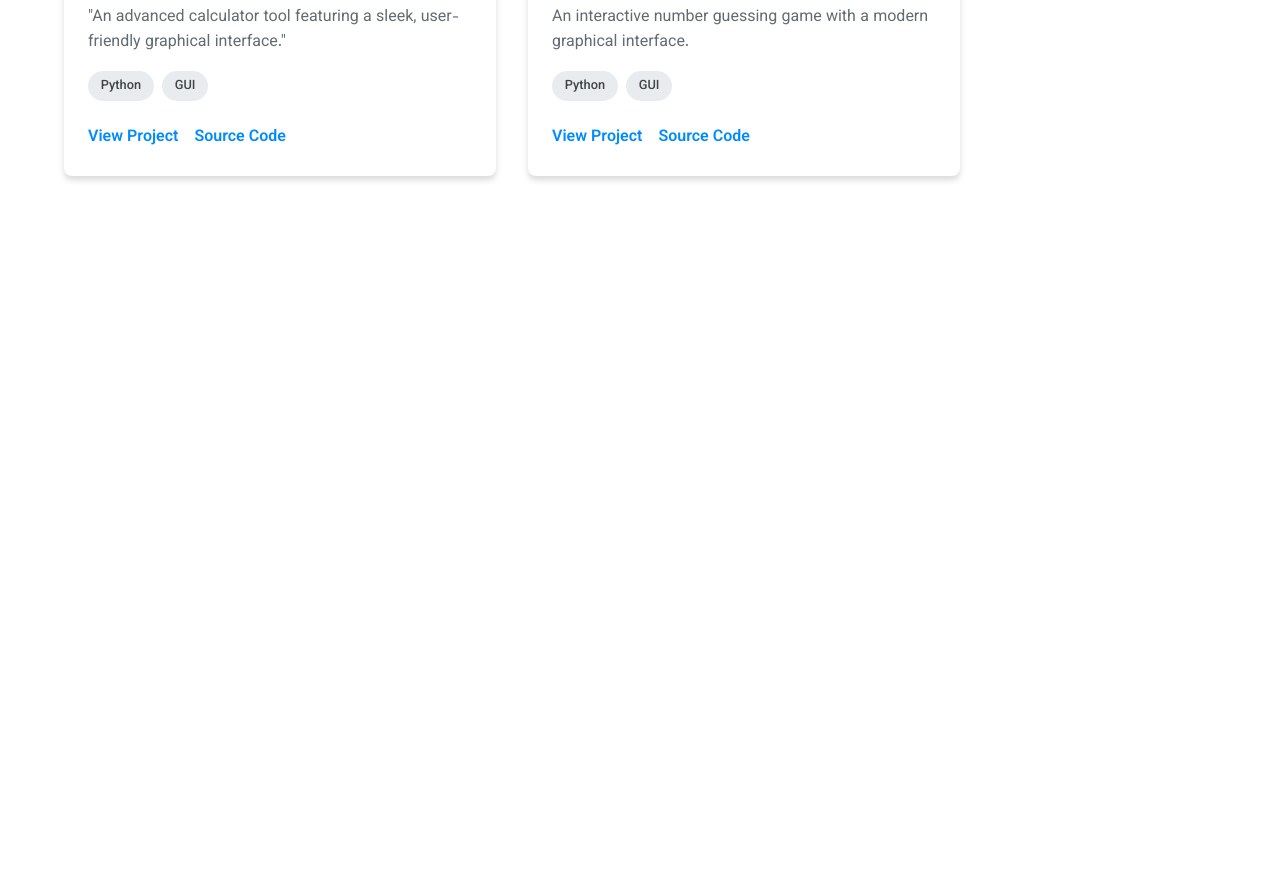
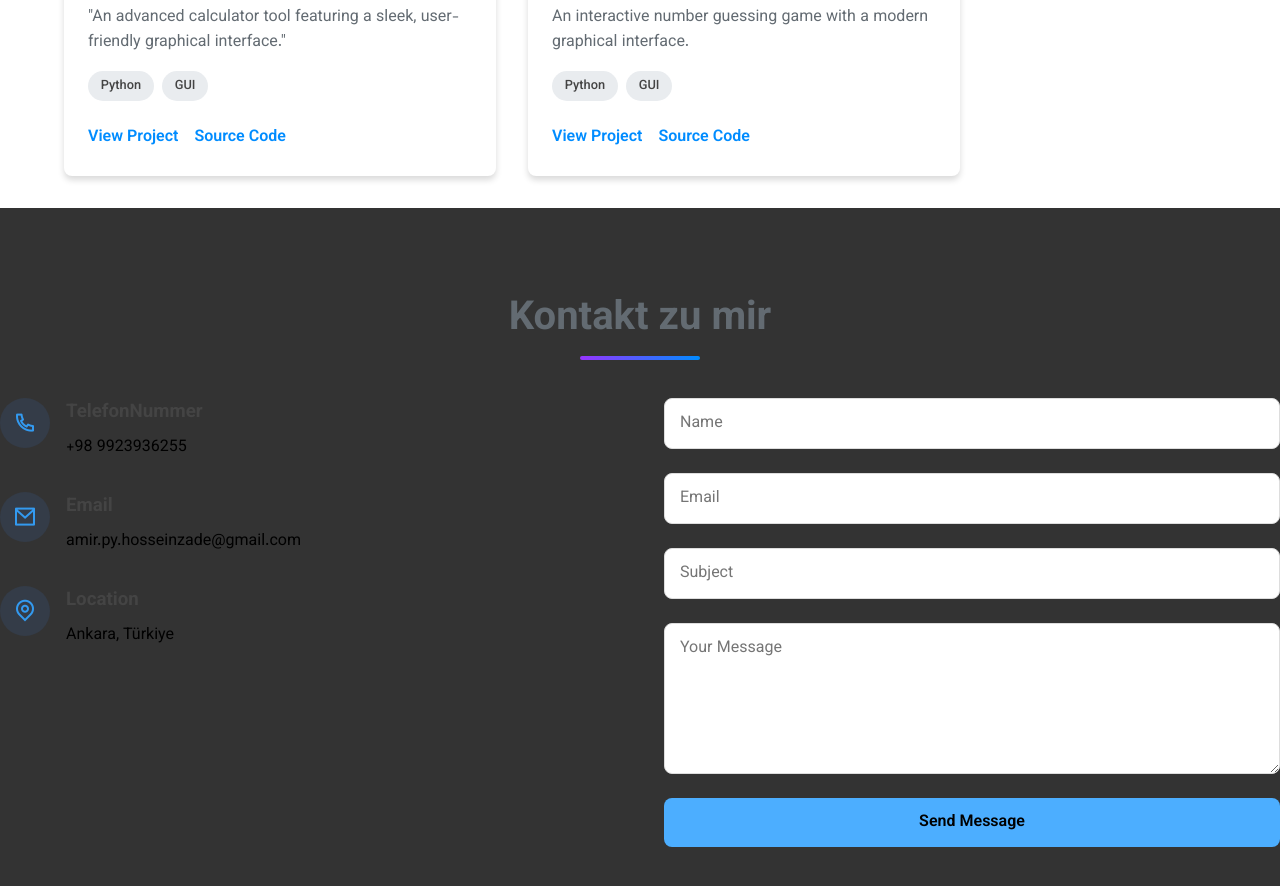
Before and after one commit to AmirHz-2006/Portfolio, a plain HTML site: page portfolio.html in a window 1280 px wide. Shown: the part 2633-3519 px from the top of the page. Before the commit the page ends 2841 px from the top, so only its background shows below. Drawn offline with nearby package versions, Linux system fonts and the light colour scheme.

Commit message:
KontaktTeil(main)

```diff
--- a/portfolio.css
+++ b/portfolio.css
@@ -591,3 +591,69 @@ a {
         transform: translateY(0px);
     }
 }
+
+/* Kontakt-Teil */
+.contact {
+    padding: 80px 0;
+    background-color: #333;
+}
+
+.contact-container {
+    display: grid;
+    grid-template-columns: 1fr 1fr;
+    gap: 3rem;
+}
+
+.contact-info {
+    display: flex;
+    flex-direction: column;
+    gap: 2rem;
+}
+
+.contact-item {
+    display: flex;
+    align-items: flex-start;
+    gap: 1rem;
+}
+
+.contact-item i {
+    font-size: 1.5rem;
+    color: #339af0;
+    background-color: rgba(58, 134, 255, 0.1);
+    width: 50px;
+    height: 50px;
+    border-radius: 50%;
+    display: flex;
+    align-items: center;
+    justify-content: center;
+}
+
+.contact-item h3 {
+    margin-bottom: 0.5rem;
+    color: #444;
+}
+
+.contact-form {
+    display: flex;
+    flex-direction: column;
+    gap: 1.5rem;
+}
+
+.contact-form input[type="submit"]{
+    background-color: #4caeff;
+}
+
+.form-content {
+    display: flex;
+    flex-direction: column;
+}
+
+.form-content input,
+.form-content textarea {
+    padding: 12px 15px;
+    border: 1px solid #ddd;
+    border-radius: 8px;
+    font-family: inherit;
+    font-size: 1rem;
+    transition: all 0.3s ease;
+}
--- a/portfolio.html
+++ b/portfolio.html
@@ -386,6 +386,55 @@
                     </div>
                 </div>
             </section>
+            <!-- Kontakt-Teil -->
+            <section id="contact" class="contact">
+                <div class="container">
+                    <h2 class="section-title">Kontakt zu mir</h2>
+                    <div class="contact-container">
+                        <!-- Kontaktinformationen -->
+                        <div class="contact-info">
+                            <div class="contact-item">
+                                <i class="ri-phone-line"></i>
+                                <div>
+                                    <h3>TelefonNummer</h3>
+                                    <p>+98 9923936255</p>
+                                </div>
+                            </div>
+                            <div class="contact-item">
+                                <i class="ri-mail-line"></i>
+                                <div>
+                                    <h3>Email</h3>
+                                    <p>amir.py.hosseinzade@gmail.com</p>
+                                </div>
+                            </div>
+                            <div class="contact-item">
+                                <i class="ri-map-pin-line"></i>
+                                <div>
+                                    <h3>Location</h3>
+                                    <p>Ankara, Türkiye</p>
+                                </div>
+                            </div>
+                        </div>
+                        <!-- Kontaktformular -->
+                        <form class="contact-form">
+                            <!-- Formularfelder -->
+                            <div class="form-content">
+                                <input type="text" placeholder="Name" required>
+                            </div>
+                            <div class="form-content">
+                                <input type="email" placeholder="Email" required>
+                            </div>
+                            <div class="form-content">
+                                <input type="text" placeholder="Subject" required>
+                            </div>
+                            <div class="form-content">
+                                <textarea placeholder="Your Message" rows="5" required></textarea>
+                            </div>
+                            <input type="submit" class="btn" value="Send Message">
+                        </form>
+                    </div>
+                </div>
+            </section>
         </main>
     </body>
 </html>
```
